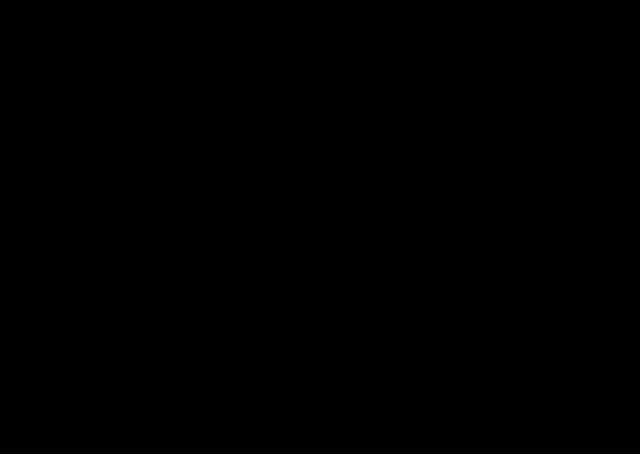
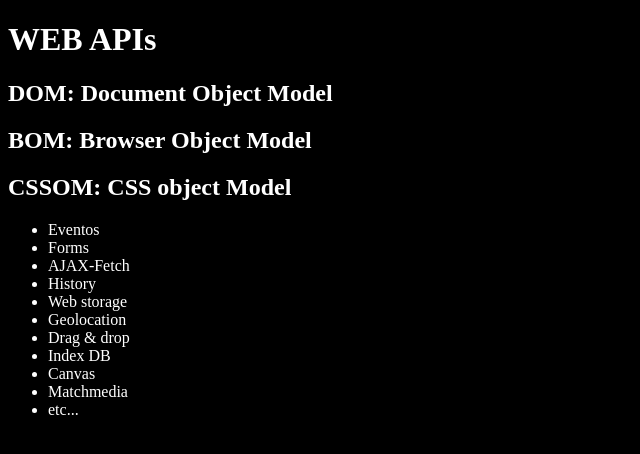
Before and after one commit to alefra88/ejerciciosJS-D, a plain HTML site: page ejercicio.html in a window 1280 px wide. Shown: the whole page, without its empty margins (0-640 px from the left). Drawn offline with Linux system fonts and the light colour scheme.

Commit message:
agregando stylos y viendo que onda con las webapis

```diff
--- a/ejercicio.html
+++ b/ejercicio.html
@@ -4,9 +4,27 @@
   <meta charset="UTF-8">
   <meta http-equiv="X-UA-Compatible" content="IE=edge">
   <meta name="viewport" content="width=device-width, initial-scale=1.0">
+  <link rel="stylesheet" href="style.css">
   <title>Campo de pruebas ;D</title>
 </head>
-<body style="background-color: black;">
+<body>
+  <h1>WEB APIs</h1>
+  <h2>DOM: Document Object Model</h2>
+  <h2>BOM: Browser Object Model</h2>
+  <h2>CSSOM: CSS object Model</h2>
+  <ul>
+    <li>Eventos</li>
+    <li>Forms</li>
+    <li>AJAX-Fetch</li>
+    <li>History</li>
+    <li>Web storage</li>
+    <li>Geolocation</li>
+    <li>Drag & drop</li>
+    <li>Index DB</li>
+    <li>Canvas</li>
+    <li>Matchmedia</li>
+    <li>etc...</li>
+  </ul>
   <script src="json.js"></script>
 </body>
 </html>
--- a/style.css
+++ b/style.css
@@ -1,3 +1,7 @@
+body {
+  background-color: black;
+  color: white;
+}
 .flex-container {
   display: flex;
   flex-wrap: wrap;
```
